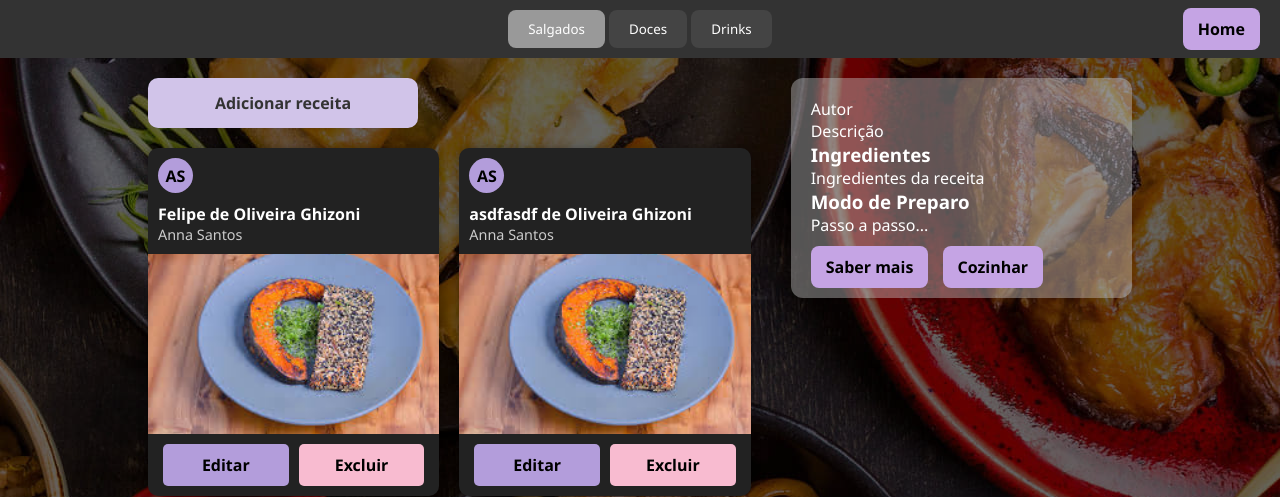
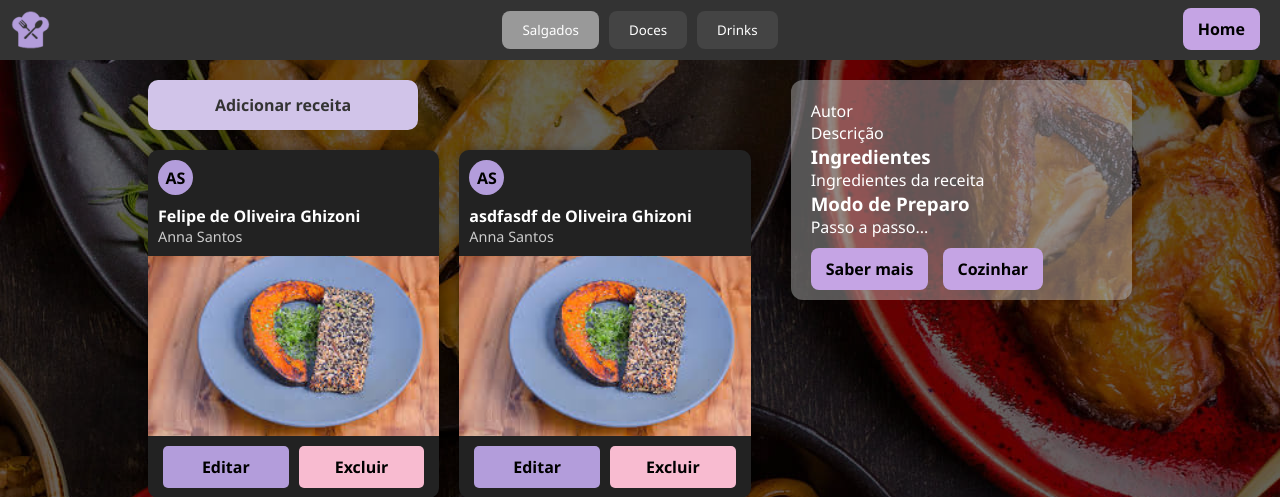
Before and after one commit to felipeghizo/Site_personalizado, a Flask app: page /adminuser/admin-dashboard in a window 1280 px wide. Shown: the top 497 px of the page. Run offline with Flask 3, Linux system fonts and the light colour scheme; the visitor is signed in with stand-in values (Sample User, id 1).

Commit message:
create logo

```diff
--- a/static/Adminhome_style.css
+++ b/static/Adminhome_style.css
@@ -34,17 +34,25 @@ main{
 }
 
 nav.category-tabs {
-  position: relative; /* necessário para o botão Admin se posicionar relativamente a este nav */
+  display: flex;
+  justify-content: space-between; /* separa esquerda, centro e direita */
+  align-items: center;
   background: #333;
   padding: 10px;
   width: 100%;
+}
+
+.tabs-left,
+.tabs-right {
+  flex: 1;
   display: flex;
-  justify-content: center; /* centraliza o bloco de botões */
   align-items: center;
 }
 
 .tabs-center {
+  flex: 2;
   display: flex;
+  justify-content: center;
   gap: 10px;
 }
 
--- a/templates/adminhome.html
+++ b/templates/adminhome.html
@@ -9,6 +9,9 @@
 
     <nav class="category-tabs">
         <div class="tabs-left">
+            <img src="../static/img/icone.png" style="width: 40px;">
+        </div>
+        <div class="tabs-center">
             <button class="active" data-categoria="Salgados">Salgados</button>
             <button data-categoria="Doces">Doces</button>
             <button data-categoria="Drinks">Drinks</button>
--- a/templates/home.html
+++ b/templates/home.html
@@ -6,8 +6,12 @@
     <link rel="stylesheet" href="{{ url_for('static', filename='home_style.css') }}">
 </head>
 <body>
+
     <nav class="category-tabs">
         <div class="tabs-left">
+            <img src="../static/img/icone.png" style="width: 40px;">
+        </div>
+        <div class="tabs-center">
             <button class="active" data-categoria="Salgados">Salgados</button>
             <button data-categoria="Doces">Doces</button>
             <button data-categoria="Drinks">Drinks</button>
```
Also changed, not shown: static/home_style.css (+10 -2 lines), static/img/icone.png (added). Lines whose indentation alone changed are shown as unchanged.
